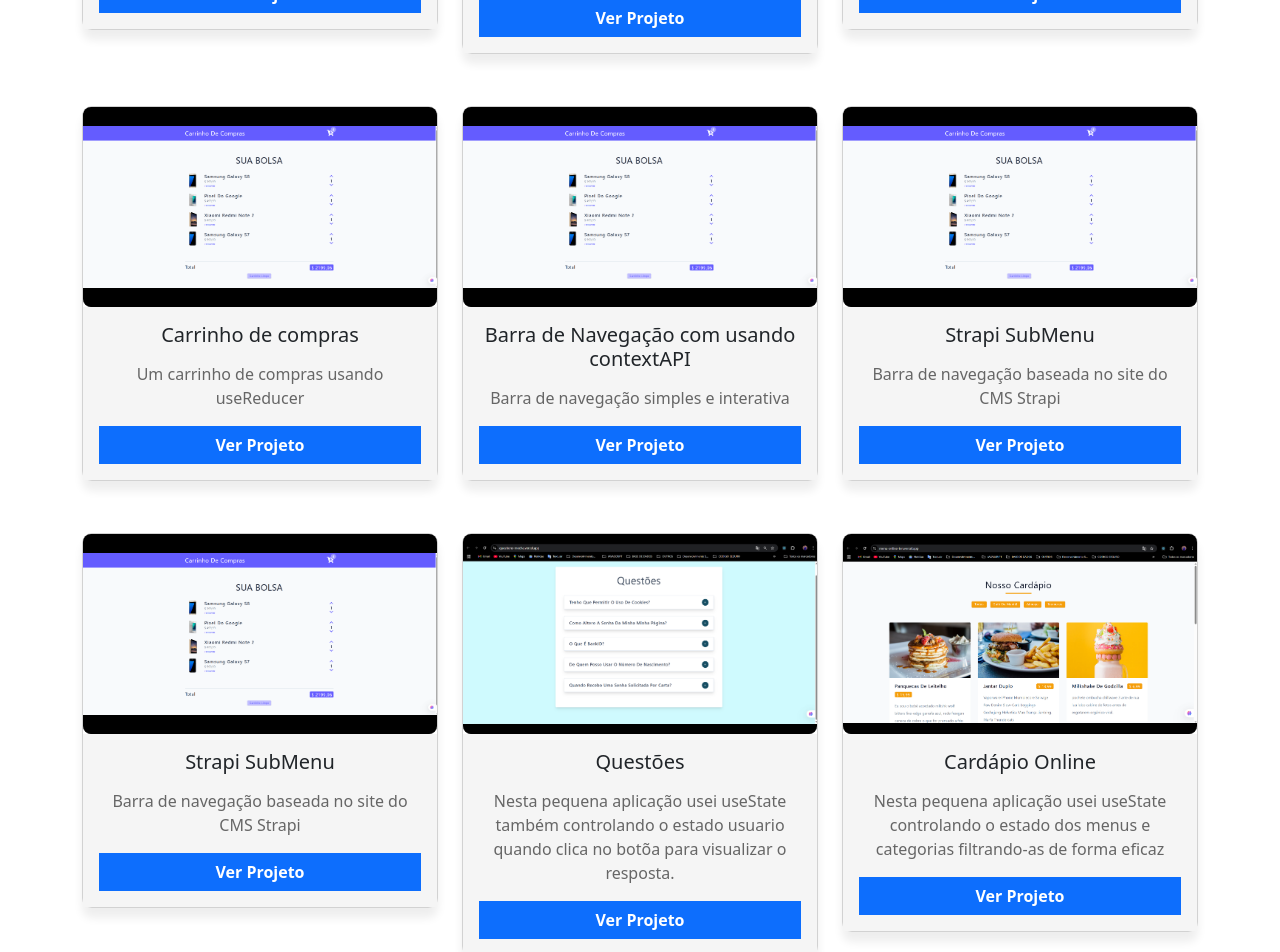
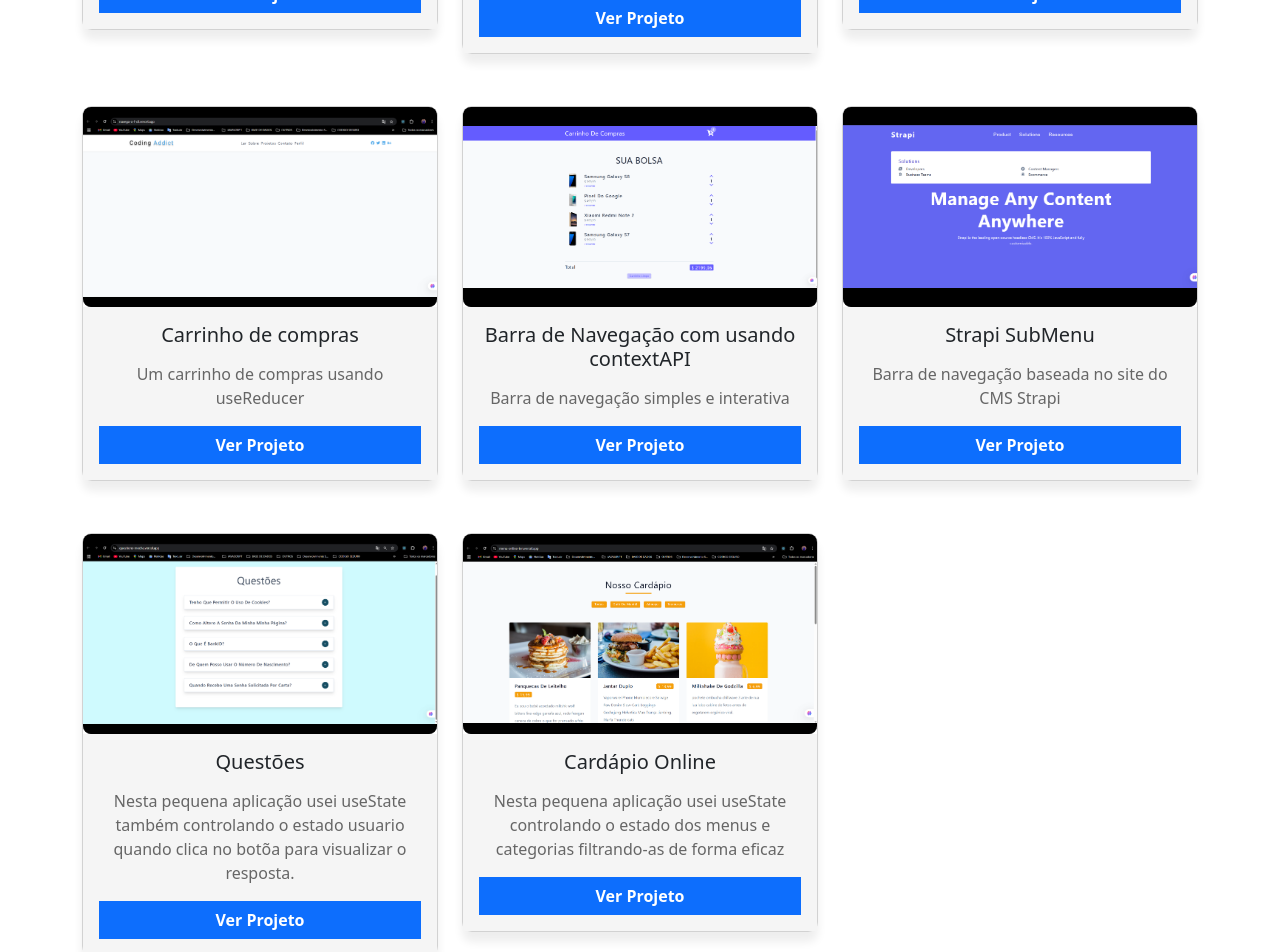
Before and after one commit to ernestondula12/Arsenal-projetos, a React (Create React App) app: page / in a window 1280 px wide. Shown: the part 1920-2872 px from the top of the page. Built offline with nearby package versions, Linux system fonts and the light colour scheme.

Commit message:
Atualização de projetos

```diff
--- a/src/data.js
+++ b/src/data.js
@@ -86,7 +86,7 @@ const projetos = [
   {
     id: 13,
     title: "Carrinho de compras",
-    img: "./images/CarrinhoCompras.png",
+    img: "./images/NavegacaoFacil.png",
     description: 'Um carrinho de compras usando useReducer',
     site: "https://carrinhode-compras-iota.vercel.app/"
   },
@@ -97,29 +97,23 @@ const projetos = [
     description: 'Barra de navegação simples e interativa',
     site: "https://navega-o-f-cil.vercel.app/"
   },
+
   {
     id: 15,
     title: "Strapi SubMenu",
-    img: "./images/CarrinhoCompras.png",
+    img: "./images/StrapSubMenu.png",
     description: 'Barra de navegação baseada no site do CMS Strapi',
     site: "https://strapi-submenus-puce.vercel.app/"
   },
   {
     id: 16,
-    title: "Strapi SubMenu",
-    img: "./images/CarrinhoCompras.png",
-    description: 'Barra de navegação baseada no site do CMS Strapi',
-    site: "https://strapi-submenus-puce.vercel.app/"
-  },
-  {
-    id: 17,
     title: "Questões",
     img: "./images/Questões.png",
     description: 'Nesta pequena aplicação usei useState também controlando o estado usuario quando clica no botõa para visualizar o resposta.',
     site: "https://questions-mocha.vercel.app/"
   },
   {
-    id: 18,
+    id: 17,
     title: "Cardápio Online",
     img: "./images/CardapioOnline.png",
     description: 'Nesta pequena aplicação usei useState controlando o estado dos menus e categorias filtrando-as de forma eficaz',
```
